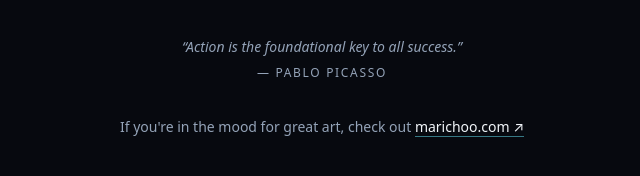
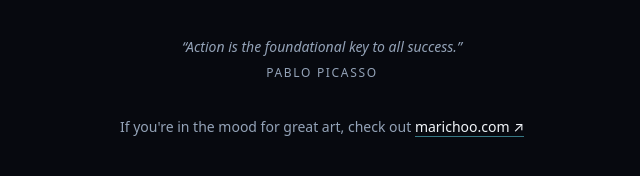
Before and after one commit to railban/tin-banozic-website, a plain HTML site: page index.html in a window 1280 px wide. Shown: the part 2416-2592 px from the top of the page, 318-958 px from the left. Drawn offline with Linux system fonts and the light colour scheme.

Commit message:
Update index.html
removing - before pablo picasso in css

```diff
--- a/index.html
+++ b/index.html
@@ -334,7 +334,7 @@
     }
     footer q { font-style: italic; }
     footer cite { display: block; margin-top: 8px; font-size: 12px; font-style: normal; letter-spacing: 0.14em; text-transform: uppercase; }
-    footer cite::before { content: "— "; }
+    footer cite::before { content: ""; }
     .art { margin-top: 36px; font-size: 14px; }
     .art a { color: var(--text); text-decoration: none; border-bottom: 1px solid rgba(103, 232, 249, 0.5); transition: border-color 0.25s ease, color 0.25s ease; }
     .art a:hover, .art a:focus-visible { color: #67e8f9; border-color: #67e8f9; }
```
